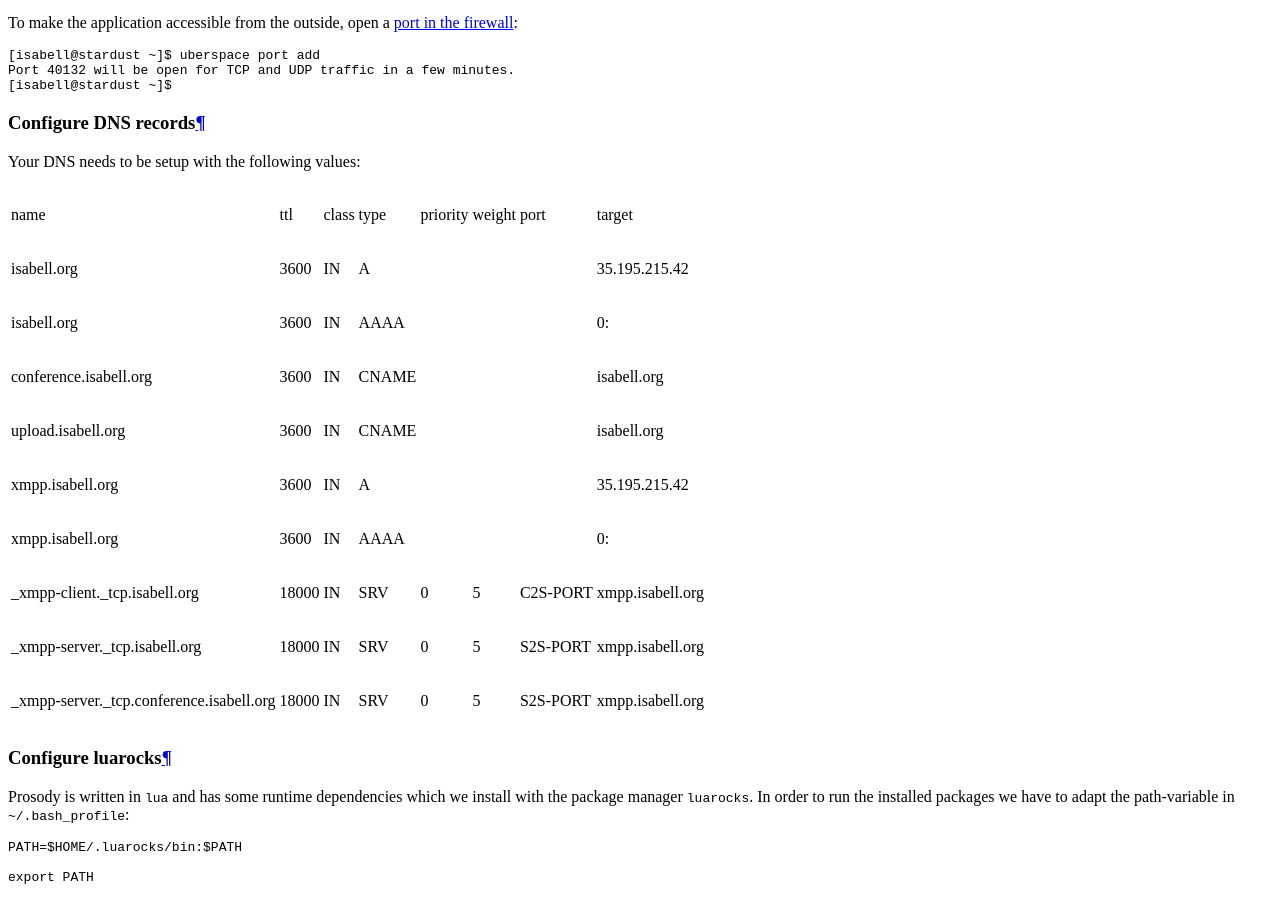
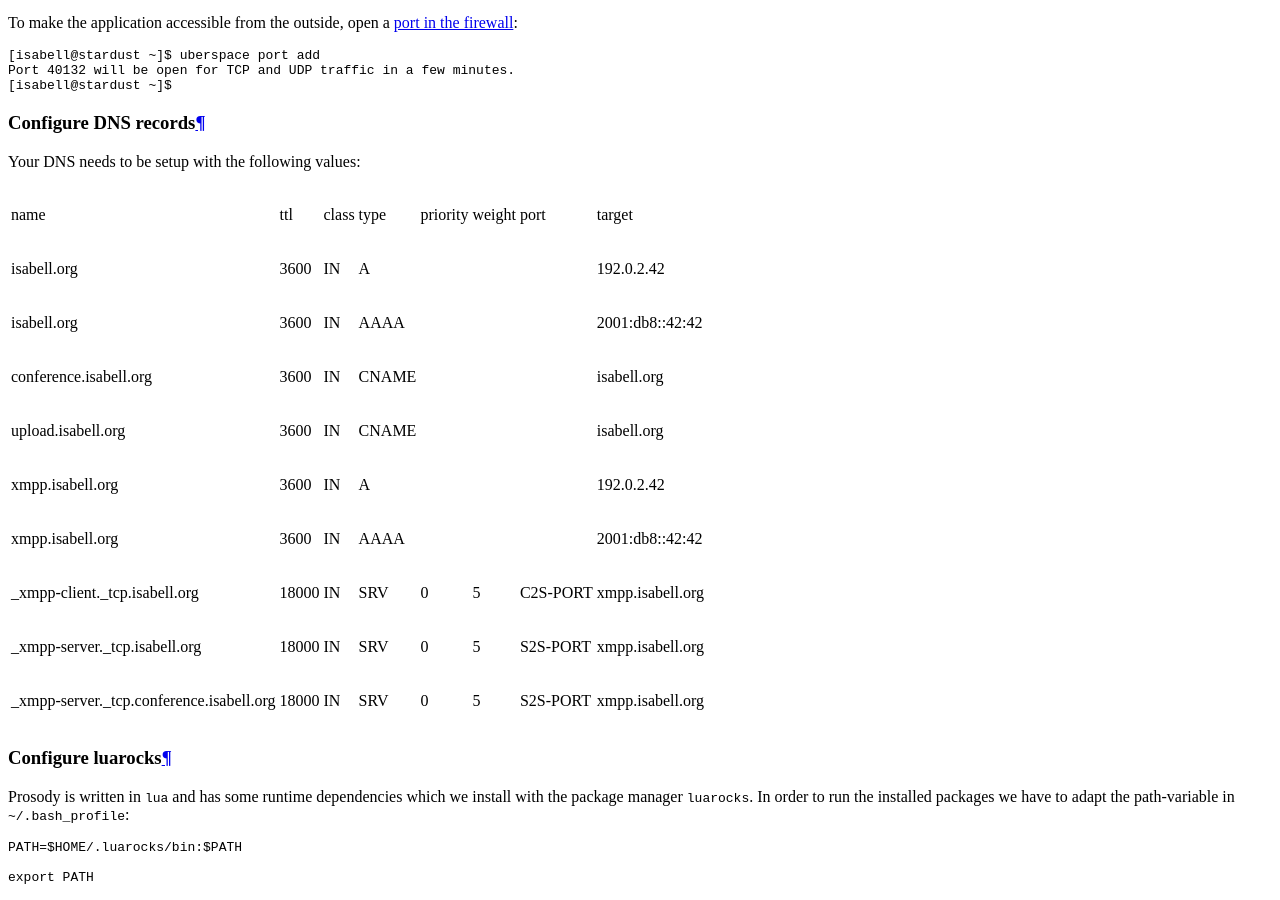
Before and after one commit to Uberspace/lab, a Sphinx documentation site: the page built from source/guide_prosody.rst, in a window 1280 px wide and 900 px high, scrolled down 5341 px. Built offline with Sphinx 7.4.7 and the Read the Docs theme 2.0.0, drawn with Linux system fonts in a browser that asks for light colours.

Commit message:
[prosody] replace IPs with documentation ones
see RFC 5737 and RFC 3849

```diff
--- a/source/guide_prosody.rst
+++ b/source/guide_prosody.rst
@@ -96,17 +96,17 @@ Your DNS needs to be setup with the following values:
 +------------------------------------------+--------+-------+--------+----------+--------+----------+------------------+
 |                    name                  |   ttl  | class |   type | priority | weight |    port  |       target     |
 +------------------------------------------+--------+-------+--------+----------+--------+----------+------------------+
-|                 isabell.org              |   3600 |    IN |    A   |          |        |          |    35.195.215.42 |
+|                 isabell.org              |   3600 |    IN |    A   |          |        |          | 192.0.2.42       |
 +------------------------------------------+--------+-------+--------+----------+--------+----------+------------------+
-|                 isabell.org              |   3600 |    IN |   AAAA |          |        |          |         0:       |
+|                 isabell.org              |   3600 |    IN |   AAAA |          |        |          | 2001:db8::42:42  |
 +------------------------------------------+--------+-------+--------+----------+--------+----------+------------------+
 |          conference.isabell.org          |   3600 |    IN | CNAME  |          |        |          |     isabell.org  |
 +------------------------------------------+--------+-------+--------+----------+--------+----------+------------------+
 |             upload.isabell.org           |   3600 |    IN | CNAME  |          |        |          |     isabell.org  |
 +------------------------------------------+--------+-------+--------+----------+--------+----------+------------------+
-|              xmpp.isabell.org            |   3600 |    IN |    A   |          |        |          |   35.195.215.42  |
+|              xmpp.isabell.org            |   3600 |    IN |    A   |          |        |          | 192.0.2.42       |
 +------------------------------------------+--------+-------+--------+----------+--------+----------+------------------+
-|              xmpp.isabell.org            |   3600 |    IN |  AAAA  |          |        |          |         0:       |
+|              xmpp.isabell.org            |   3600 |    IN |  AAAA  |          |        |          | 2001:db8::42:42  |
 +------------------------------------------+--------+-------+--------+----------+--------+----------+------------------+
 |        _xmpp-client._tcp.isabell.org     | 18000  |    IN |   SRV  |      0   |     5  | C2S-PORT | xmpp.isabell.org |
 +------------------------------------------+--------+-------+--------+----------+--------+----------+------------------+
```
